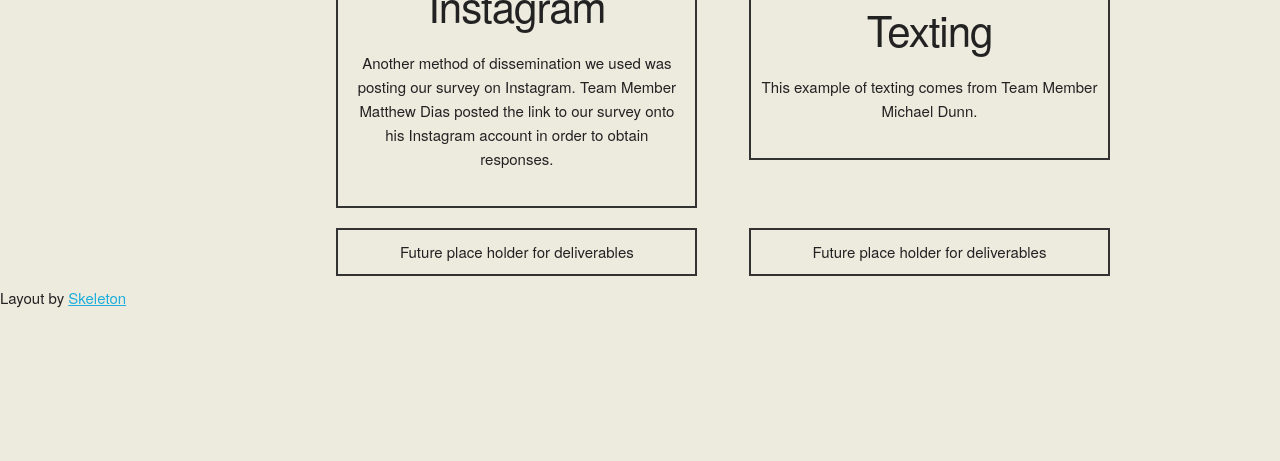
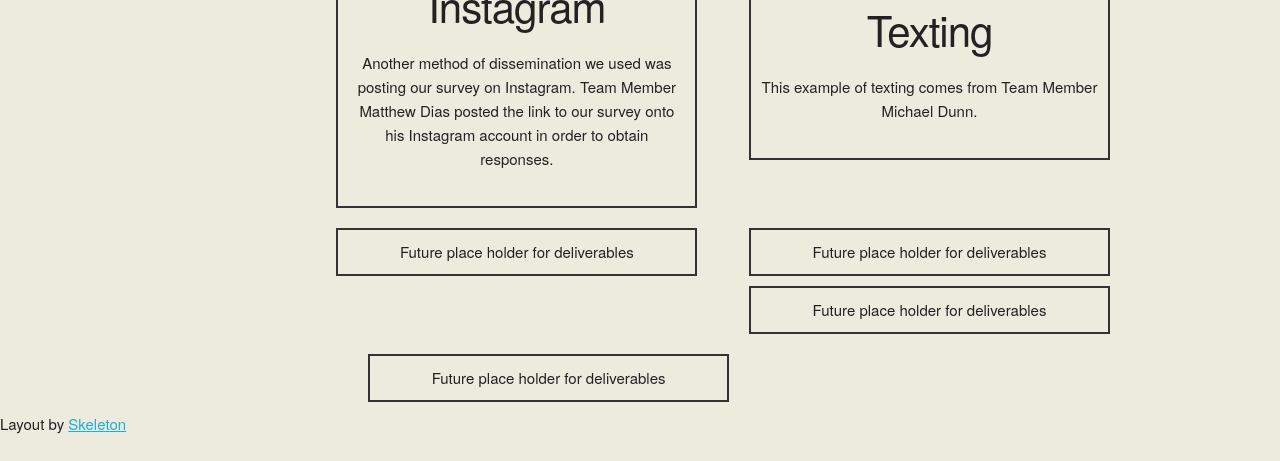
Before and after one commit to xQizy/I101-Website, a plain HTML site: page proccess.html in a window 1280 px wide. Shown: the part 903-1364 px from the top of the page. Before the commit the page ends 1238 px from the top, so only its background shows below. Drawn offline with nearby package versions, Linux system fonts and the light colour scheme.

Commit message:
process.html done

```diff
--- a/proccess.html
+++ b/proccess.html
@@ -65,6 +65,14 @@
                         <div class="data">
                             Future place holder for deliverables
                         </div>
+                        <div class="data">
+                            Future place holder for deliverables
+                        </div>
+                    </div>
+                    <div class="six columns">
+                        <div class="data">
+                            Future place holder for deliverables
+                        </div>
                     </div>
                 </div>
             </div>
```
